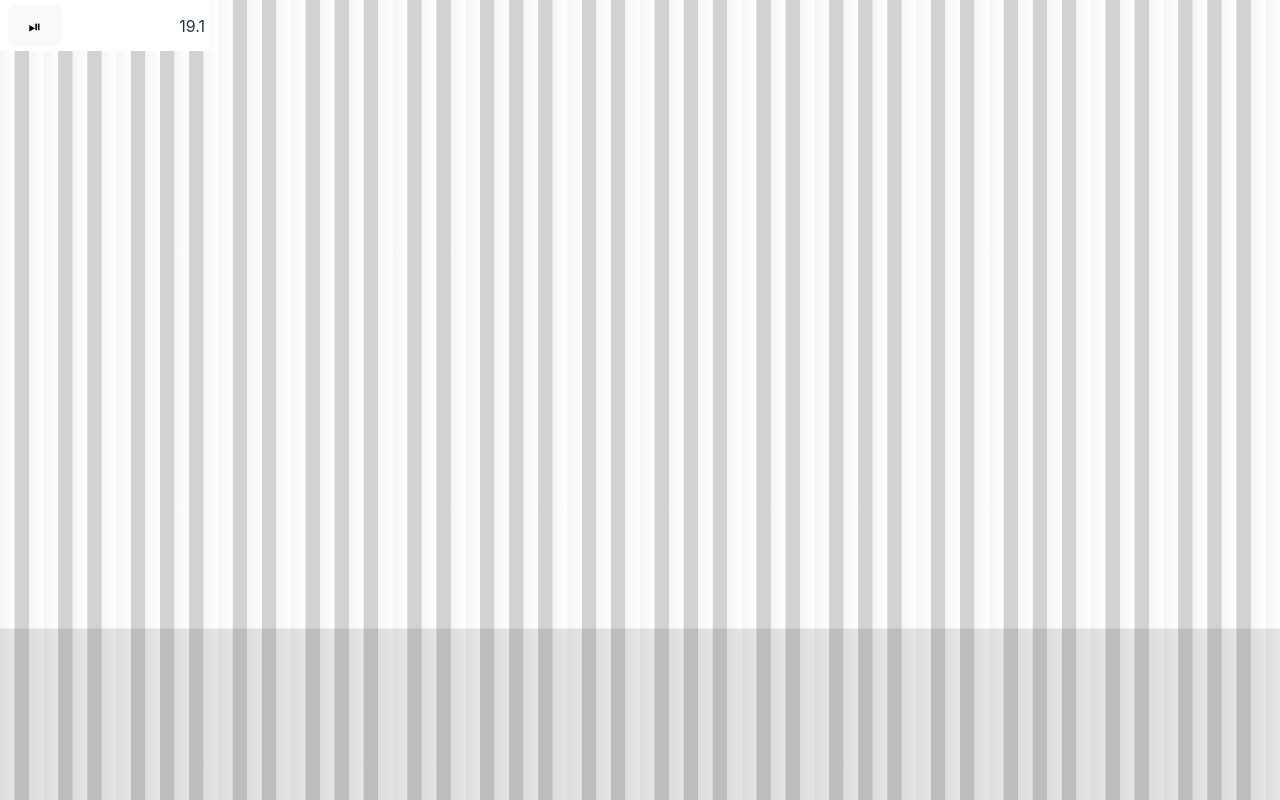
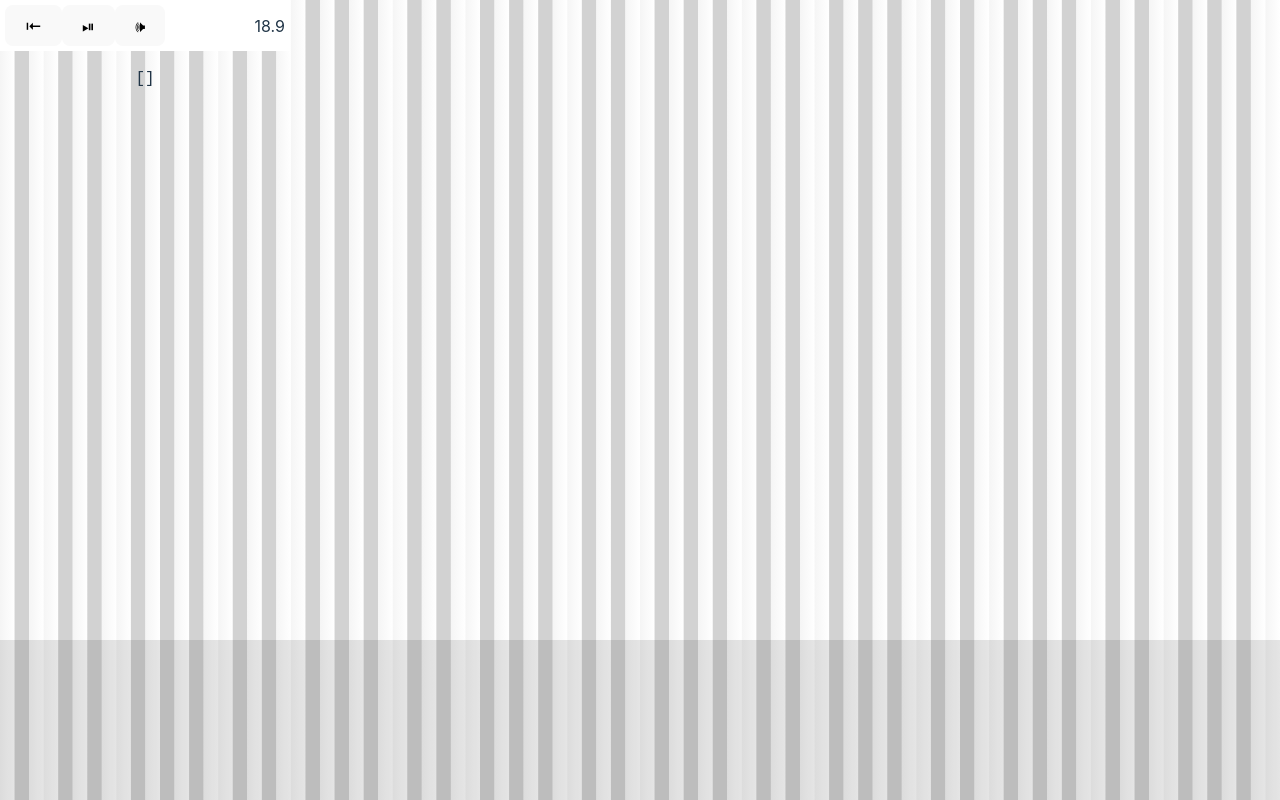
Before and after one commit to warrenfalk/pianoroll, a React (Vite) app: page / in a window 1280 px wide. Built offline with nearby package versions, Linux system fonts and the light colour scheme.

Commit message:
checkpoint, able to show current midi notes on

```diff
--- a/package.json
+++ b/package.json
@@ -10,6 +10,7 @@
     "preview": "vite preview"
   },
   "dependencies": {
+    "assert-never": "^1.2.1",
     "midi-file": "^1.2.3",
     "react": "^18.2.0",
     "react-dom": "^18.2.0"
--- a/src/App.tsx
+++ b/src/App.tsx
@@ -1,98 +1,23 @@
 import './App.css'
-import {NoteEvent, PianoRoll} from './PianoRoll';
+import {PianoRoll} from './PianoRoll';
 import { Controls } from './Controls';
-import * as midiManager from 'midi-file';
-import { useState } from 'react';
-import { midi } from './midi';
+import { openFirstDevice, test, useAsync, useMidiKeysDown } from './midi';
+import { fileToNotes, useNoteEvents } from './timelineData';
 
 
-
-async function fileToNotes(file: File): Promise<readonly NoteEvent[]> {
-  type NoteStartInfo = {
-    start: number,
-    velocity: number,
-  }
-  const data = await file.arrayBuffer();
-  const array = new Uint8Array(data);
-  const parsed = midiManager.parseMidi(array);
-  if (parsed.tracks.length < 1) {
-    throw new Error("No tracks");
-  }
-  const track = parsed.tracks[0];
-  const output: NoteEvent[] = [];
-  let now = 0;
-  const notesOn = new Map<string, NoteStartInfo>();
-  // to process a list of midi events, you have to loop through it and keep track of certain state
-  for (const event of track) {
-    now += event.deltaTime;
-    switch (event.type) {
-      case "noteOn": {
-        const {noteNumber, channel, velocity} = event;
-        const id = `${channel}.${noteNumber}`;
-        notesOn.set(id, {start: now, velocity});
-        break;
-      }
-      case "noteOff": {
-        const {noteNumber, channel} = event;
-        const id = `${channel}.${noteNumber}`;
-        const note = notesOn.get(id);
-        // 19200 per quarter note = 1 beat 120 beats per minute 1/120 minutes per beat = 0.5 seconds per beat per 19200 units per beat
-        // 38400 per second
-        if (note) {
-          output.push({
-            start: note.start / 38400,
-            length: (now - note.start) / 38400,
-            hand: 0,
-            note: noteNumber - 60,
-          });
-          notesOn.delete(id);
-        }
-        break;
-      }
-    }
-  }
-  console.log(parsed.tracks[0]);
-  return output;
-}
-
 const tempo = 144;
-const meter = 3; // beats per measure
-const notes: NoteEvent[] = [
-  {start: 0.00, length: 1.00, note:   0, hand: 0},
-  {start: 1.00, length: 1.00, note:   2, hand: 0},
-  {start: 2.00, length: 1.00, note:   4, hand: 0},
-  {start: 3.00, length: 1.00, note:   5, hand: 0},
-  {start: 4.00, length: 0.35, note:   2, hand: 0},
-  {start: 4.00, length: 4.00, note: -14, hand: 1},
-  {start: 4.00, length: 4.00, note: -26, hand: 1},
-  {start: 4.25, length: 1.75, note:   4, hand: 0},
-  {start: 6.00, length: 0.50, note:   5, hand: 0},
-  {start: 6.50, length: 0.50, note:   4, hand: 0},
-  {start: 7.00, length: 1.00, note:   2, hand: 0},
-];
-
-function toAbsolute(notes: NoteEvent[]): readonly NoteEvent[] {
-  const beatsPerMinute = tempo;
-  const minutesPerBeat = 1 / beatsPerMinute;
-  const secondsPerBeat = minutesPerBeat * 60;
-  return notes.map(n => ({
-    ...n,
-    start: n.start * secondsPerBeat,
-    length: n.length * secondsPerBeat,
-  }))
-}
-
-const notes2 = toAbsolute(notes);
 
 function App() {
-  const [notes, setNotes] = useState<readonly NoteEvent[]>(notes2);
+  const [notes, setNotes] = useNoteEvents();
+  const midi = useAsync(() => openFirstDevice(/Lexicon/));
+  const notesOn = useMidiKeysDown(midi);
 
   return (
     <div
       className="App"
       style={{display: 'flex', flexDirection: 'column', flexGrow: 1, placeItems: 'stretch'}}
       onClick={() => {
-        midi().then(() => {}).catch(e => console.error(e));
+        test().then(() => {}).catch(e => console.error(e));
       }}
       onDrop={(e) => {
         if (e.dataTransfer.items.length > 0 && e.dataTransfer.items[0].type === 'audio/midi') {
@@ -114,8 +39,9 @@ function App() {
       }}>
       <div style={{position: 'absolute'}}>
         <Controls tempo={tempo} />
+        <pre>{JSON.stringify(notesOn)}</pre>
       </div>
-      <PianoRoll notes={notes} keys={88} shift={-39} />
+      <PianoRoll notesOn={notesOn} timeline={notes} keys={88} shift={-39} lead={6} past={1.5} />
     </div>
   )
 }
--- a/src/Controls.tsx
+++ b/src/Controls.tsx
@@ -1,4 +1,4 @@
-import { usePlaybackTime } from "./playbackTime";
+import { controlPlayback, usePlaybackTime } from "./playbackState";
 
 type TimeDisplayProps = {
   tempo: number,
@@ -10,7 +10,7 @@ export function Controls({tempo}: TimeDisplayProps) {
   return (
     <div
       style={{
-        width: 200,
+        width: 280,
         display: 'flex',
         alignItems: 'center',
         justifyContent: 'end',
@@ -19,13 +19,31 @@ export function Controls({tempo}: TimeDisplayProps) {
         backgroundColor: 'white',
       }}>
       <div
-        className="play"
+        className="buttons"
         style={{
           flexGrow: 0,
           flexShrink: 0,
-          flexBasis: 60,
+          flexBasis: 120,
+          display: 'flex',
         }}>
-        <button>⏯</button>
+        <button
+          onClick={() => {
+            controlPlayback({event: "reset"})
+          }}>
+          {'⇤'}
+        </button>
+        <button
+          onClick={() => {
+            controlPlayback({event: "toggle"})
+          }}>
+          {'⏯'}
+        </button>
+        <button
+          onClick={() => {
+
+          }}>
+          {'🕪'}
+        </button>
       </div>
       <div
         className="time"
@@ -35,7 +53,7 @@ export function Controls({tempo}: TimeDisplayProps) {
           flexBasis: 100,
           textAlign: 'right',
         }}>
-          {Math.round(timeBeats * 10) / 10}
+          {Math.floor(timeBeats)}.{Math.floor((timeBeats % 1) * 10)}
       </div>
     </div>
   )
--- a/src/PianoRoll.tsx
+++ b/src/PianoRoll.tsx
@@ -1,30 +1,21 @@
-import { useEffect, useRef } from "react";
-import { subscribePlaybackTime } from "./playbackTime";
-
-//export function iter<T>(i: Iterable<T>):
-
-export function* range(start: number, length: number) {
-  for (let i = 0; i < length; i++) {
-    yield start + i;
-  }
-}
+import React, { useEffect, useLayoutEffect, useRef, useState } from "react";
+import { useDimensions } from "./dimensions";
+import { range } from "./iterables";
+import { NoteOnInfo } from "./midi";
+import { subscribePlaybackTime } from "./playbackState";
+import { NoteEvent } from "./timelineData";
 
 export function noteColor(note: number) {
   const n = ((note % 12) + 12) % 12;
   return ((n < 5 ? n : n + 1) % 2) ? "black" : "white";
 }
 
-export type NoteEvent = {
-  note: number,
-  start: number,
-  length: number,
-  hand: 0 | 1,
-}
-
 type NoteEventsProps = {
   notes: readonly NoteEvent[],
+  // adjustment for a y coordinate to make 1:1 aspect with x coordinate space
+  ar: number,
 }
-function NoteEvents({notes}: NoteEventsProps) {
+function NoteEvents({notes, ar}: NoteEventsProps) {
   return (
     <g
       id="notes">
@@ -57,17 +48,17 @@ function NoteEvents({notes}: NoteEventsProps) {
             offset="1" />
         </linearGradient>
       </defs>
-      {notes.map(({note, length, start, hand}) => (
+      {notes.map(({note, lengthMs, startMs, hand}) => (
         <rect
-          key={`${start}-${note}`}
-          style={{fill: `url(#hand${hand})`}}
+          key={`${startMs}-${note}`}
+          style={{fill: `url(#hand${hand})`, stroke: 'black', strokeWidth: '1', vectorEffect: 'non-scaling-stroke'}}
           //style="color:#000000;overflow:visible;fill:#0167f9;stroke-width:3.02362;stroke-linejoin:round"
           width="1"
-          height={length}
+          height={lengthMs}
           x={note}
-          y={-(start + length)}
+          y={-(startMs + lengthMs)}
           rx={0.3}
-          ry={0.03}
+          ry={0.3 * ar}
         />
       ))}
     </g>
@@ -132,8 +123,28 @@ function PastOverlay() {
   )
 }
 
+type NotesOnProps = {
+  notesOn: readonly NoteOnInfo[];
+}
+function NotesOn({notesOn}: NotesOnProps) {
+  return (
+    <g>
+      {notesOn.map(({note}) => (
+        <rect
+          style={{fill: 'blue', opacity: '0.5'}}
+          x={note}
+          y={-0.5}
+          width={1}
+          height={1}
+        />
+      ))}
+    </g>
+  )
+}
+
 type PianoRollProps = {
-  notes?: readonly NoteEvent[],
+  timeline?: readonly NoteEvent[],
+  notesOn?: readonly NoteOnInfo[],
   // how many piano keys to show
   keys?: number,
   // shift by how many keys
@@ -143,7 +154,9 @@ type PianoRollProps = {
   // how many seconds of the past to show
   past?: number,
 }
-export function PianoRoll({notes = [], keys = 88, lead = 2.75, past = 0.75, shift = -39}: PianoRollProps) {
+export function PianoRoll({timeline = [], notesOn = [], keys = 88, lead = 2.75, past = 0.75, shift = -39}: PianoRollProps) {
+  const [dimensions, svgRef] = useDimensions<SVGSVGElement>()
+  const ar = (dimensions ? (dimensions.width / dimensions.height) : 1) * (lead + past) / keys;
   const gRef = useRef<SVGGraphicsElement>(null);
   useEffect(() => {
     const unsub = subscribePlaybackTime(time => {
@@ -155,17 +168,20 @@ export function PianoRoll({notes = [], keys = 88, lead = 2.75, past = 0.75, shif
   }, [])
 
   return (
-    <svg style={{flexGrow: 1}} viewBox={`0 0 ${keys} ${(lead + past)}`} preserveAspectRatio="none">
+    <svg ref={svgRef} style={{flexGrow: 1, flexShrink: 1}} viewBox={`0 0 ${keys} ${lead + past}`} preserveAspectRatio="none">
       <BackgroundGrid keys={keys} shift={shift} />
       <g
         id="time"
         ref={gRef}>
-        <NoteEvents notes={notes} />
+        <NoteEvents notes={timeline} ar={ar} />
       </g>
       <g
         transform={`translate(0, ${lead}) scale(${keys}, ${past})`}>
         <PastOverlay />
       </g>
+      <g transform={`translate(${-shift}, ${lead}) scale(1, ${ar})`}>
+        <NotesOn notesOn={notesOn} />
+      </g>
     </svg>
   )
 }
--- /dev/null
+++ b/src/dimensions.ts
@@ -0,0 +1,32 @@
+import { useEffect, useRef, useState } from "react";
+
+export type Dimensions = {
+  readonly width: number,
+  readonly height: number,
+}
+
+export function useDimensions<T extends Element>(): [Dimensions | undefined, React.RefObject<T>] {
+  const refObj = useRef<T>(null);
+  const [dimensions, setDimensions] = useState<Dimensions>()
+  useEffect(() => {
+    const parent = refObj.current?.parentElement;
+    if (parent) {
+      const observer = new ResizeObserver(() => {
+        const element = refObj.current;
+        if (!element) {
+          return;
+        }
+        setDimensions({
+          width: element.clientWidth,
+          height: element.clientHeight
+        })
+      });
+      observer.observe(parent);
+      return () => {
+        observer.disconnect();
+      }
+    }
+  }, [])
+
+  return [dimensions, refObj];
+}
--- a/src/index.css
+++ b/src/index.css
@@ -30,6 +30,7 @@ body {
   place-items: stretch;
   min-width: 320px;
   min-height: 100vh;
+  max-height: 100vh;
 }
 
 h1 {
--- /dev/null
+++ b/src/iterables.ts
@@ -0,0 +1,5 @@
+export function* range(start: number, length: number) {
+  for (let i = 0; i < length; i++) {
+    yield start + i;
+  }
+}
--- a/src/midi.ts
+++ b/src/midi.ts
@@ -1,3 +1,5 @@
+import { useEffect, useState } from "react";
+
 declare global {
   interface Navigator {
     requestMIDIAccess: () => Promise<MIDIAccess>
@@ -14,8 +16,13 @@ declare global {
 
   type MIDIOutputMap = ReadonlyMap<any, any>
 
+  interface MIDIMessageEvent extends Event {
+    data: Uint8Array;
+    type: "midimessage"
+  }
+
   interface MIDIInput extends MIDIPort {
-    onmidimessage: () => void;
+    onmidimessage: null | ((e: MIDIMessageEvent) => void);
     readonly type: "input";
   }
 
@@ -40,7 +47,7 @@ declare global {
 
 async function delay(ms: number) { return new Promise<void>(resolve => setInterval(() => resolve(), ms))};
 
-export async function midi() {
+export async function test() {
   console.log('requesting MIDI access...');
   const x = await navigator.requestMIDIAccess();
   console.log(x);
@@ -49,10 +56,69 @@ export async function midi() {
       console.log("opening");
       await input.open();
       console.log("note on");
-      input.send([0x90, 60, 0x70]);
-      await delay(1000);
-      console.log("note off");
-      input.send([0x80, 60, 0x70]);
+      input.send([0x90, 60, 0x70], window.performance.now() + 1000);
+      //await delay(1000);
+      //console.log("note off");
+      input.send([0x80, 60, 0x70], window.performance.now() + 2000);
     }
   }
 }
+
+export async function openFirstDevice(namePattern: RegExp): Promise<MIDIInput | undefined> {
+  const midi = await navigator.requestMIDIAccess();
+  for (const [_, input] of midi.inputs) {
+    if (namePattern.test(input.name)) {
+      await input.open();
+      return input;
+    }
+  }
+  return undefined;
+}
+
+export function useAsync<T>(asyncFunc: () => Promise<T>) {
+  const [result, setResult] = useState<T>();
+  useEffect(() => {
+    setResult(undefined);
+    asyncFunc().then(result => setResult(result)).catch(() => setResult(undefined));
+  }, [])
+  return result;
+}
+
+export type NoteOnInfo = {
+  note: number,
+  velocity: number,
+  sinceMs?: DOMHighResTimeStamp,
+}
+
+export function useMidiKeysDown(device: MIDIInput | undefined) {
+  const [keysDown, setKeysDown] = useState<readonly NoteOnInfo[]>([])
+  useEffect(() => {
+    console.log("installed, device=", device);
+    if (device) {
+      const notesOn = new Map<number, readonly [number, DOMHighResTimeStamp]>();
+      device.onmidimessage = (e) => {
+        const now = performance.now();
+        if (e.data.length <= 1)
+          return;
+        const [type, ...args] = e.data;
+        if (type === 144 || type === 128) {
+          const [note, velocity] = args;
+          if (type === 128 || velocity === 0) {
+            notesOn.delete(note);
+          }
+          else {
+            notesOn.set(note, [velocity, now]);
+          }
+          const keys = Array.from(notesOn.entries()).map(([note, [velocity, sinceMs]]) => ({note: note - 60, velocity, sinceMs}));
+          setKeysDown(keys);
+        }
+        console.log("note", JSON.stringify(Array.from(e.data)));
+      }
+      device.open();
+      return () => {
+        device.onmidimessage = null;
+      }
+    }
+  }, [device])
+  return keysDown;
+}
--- a/src/playbackTime.ts
+++ b/src/playbackState.ts
@@ -1,6 +1,8 @@
 import { useEffect, useState } from "react";
+import assertNever from 'assert-never';
+import { NoteEvent } from "./timelineData";
 
-type PlaybackTimeCallback = (time: number) => void;
+export type PlaybackTimeCallback = (time: number) => void;
 type Subscriber = {
   readonly callback: PlaybackTimeCallback,
   readonly resolution?: number,
@@ -8,11 +10,22 @@ type Subscriber = {
 };
 type Unsubscribe = () => void
 
+export type ControlEvent
+  = {
+    event: "play" | "pause" | "reset" | "toggle"
+  }
+
+let playing = true;
+let prevMs = 0;
 let playbackTime = 0;
 let playbackTimeSubscribers: readonly Subscriber[] = [];
 
-function onTimeChange(now: number) {
-  playbackTime = now % 60000;
+function onAnimationFrame(nowMs: number) {
+  const delta = prevMs > 0 ? nowMs - prevMs : 0;
+  prevMs = nowMs;
+  if (playing) {
+    playbackTime = playbackTime + delta;
+  }
   for (const sub of playbackTimeSubscribers) {
     if (sub.resolution === undefined) {
       sub.callback(playbackTime);
@@ -25,9 +38,9 @@ function onTimeChange(now: number) {
       }
     }
   }
-  window.requestAnimationFrame(onTimeChange);
+  window.requestAnimationFrame(onAnimationFrame);
 }
-window.requestAnimationFrame(onTimeChange);
+window.requestAnimationFrame(onAnimationFrame);
 
 export function subscribePlaybackTime(callback: PlaybackTimeCallback, resolution?: number): Unsubscribe {
   const subscriber: Subscriber = {
@@ -48,3 +61,26 @@ export function usePlaybackTime(resolution: number = 50) {
   }, []);
   return time;
 }
+
+export function controlPlayback(event: ControlEvent) {
+  switch (event.event) {
+    case "play": {
+      playing = true;
+      break;
+    }
+    case "pause": {
+      playing = false;
+      break;
+    }
+    case "toggle": {
+      playing = !playing;
+      break;
+    }
+    case "reset": {
+      playbackTime = 0;
+      break;
+    }
+    default:
+      assertNever(event.event);
+  }
+}
--- /dev/null
+++ b/src/timelineData.ts
@@ -0,0 +1,69 @@
+import * as midiManager from 'midi-file';
+import { useState } from 'react';
+
+export type NoteEvent = {
+  // the note number (middle c (C4) is 0)
+  note: number,
+  // start time in milliseconds
+  startMs: number,
+  // length in milliseconds
+  lengthMs: number,
+  // which hand should be playing the note
+  hand: 0 | 1,
+  // velocity to use if we play it back
+  velocity: number,
+}
+
+export async function fileToNotes(file: File): Promise<readonly NoteEvent[]> {
+  type NoteStartInfo = {
+    start: number,
+    velocity: number,
+  }
+  const data = await file.arrayBuffer();
+  const array = new Uint8Array(data);
+  const parsed = midiManager.parseMidi(array);
+  if (parsed.tracks.length < 1) {
+    throw new Error("No tracks");
+  }
+  const track = parsed.tracks[0];
+  const output: NoteEvent[] = [];
+  let now = 0;
+  const notesOn = new Map<string, NoteStartInfo>();
+  // to process a list of midi events, you have to loop through it and keep track of certain state
+  for (const event of track) {
+    now += event.deltaTime;
+    switch (event.type) {
+      case "noteOn": {
+        const {noteNumber, channel, velocity} = event;
+        const id = `${channel}.${noteNumber}`;
+        notesOn.set(id, {start: now, velocity});
+        break;
+      }
+      case "noteOff": {
+        const {noteNumber, channel} = event;
+        const id = `${channel}.${noteNumber}`;
+        const note = notesOn.get(id);
+        // 19200 per quarter note = 1 beat 120 beats per minute 1/120 minutes per beat = 0.5 seconds per beat per 19200 units per beat
+        // 38400 per second
+        if (note) {
+          output.push({
+            startMs: note.start / 38400,
+            lengthMs: (now - note.start) / 38400,
+            hand: 0,
+            note: noteNumber - 60,
+            velocity: note.velocity,
+          });
+          notesOn.delete(id);
+        }
+        break;
+      }
+    }
+  }
+  console.log(parsed.tracks[0]);
+  return output;
+}
+
+export function useNoteEvents(): [readonly NoteEvent[], (next: readonly NoteEvent[]) => void] {
+  const [notes, setNotes] = useState<readonly NoteEvent[]>([]);
+  return [notes, setNotes];
+}
```
Also changed, not shown: 1 other file (tests, documents, lock files or other folders).
